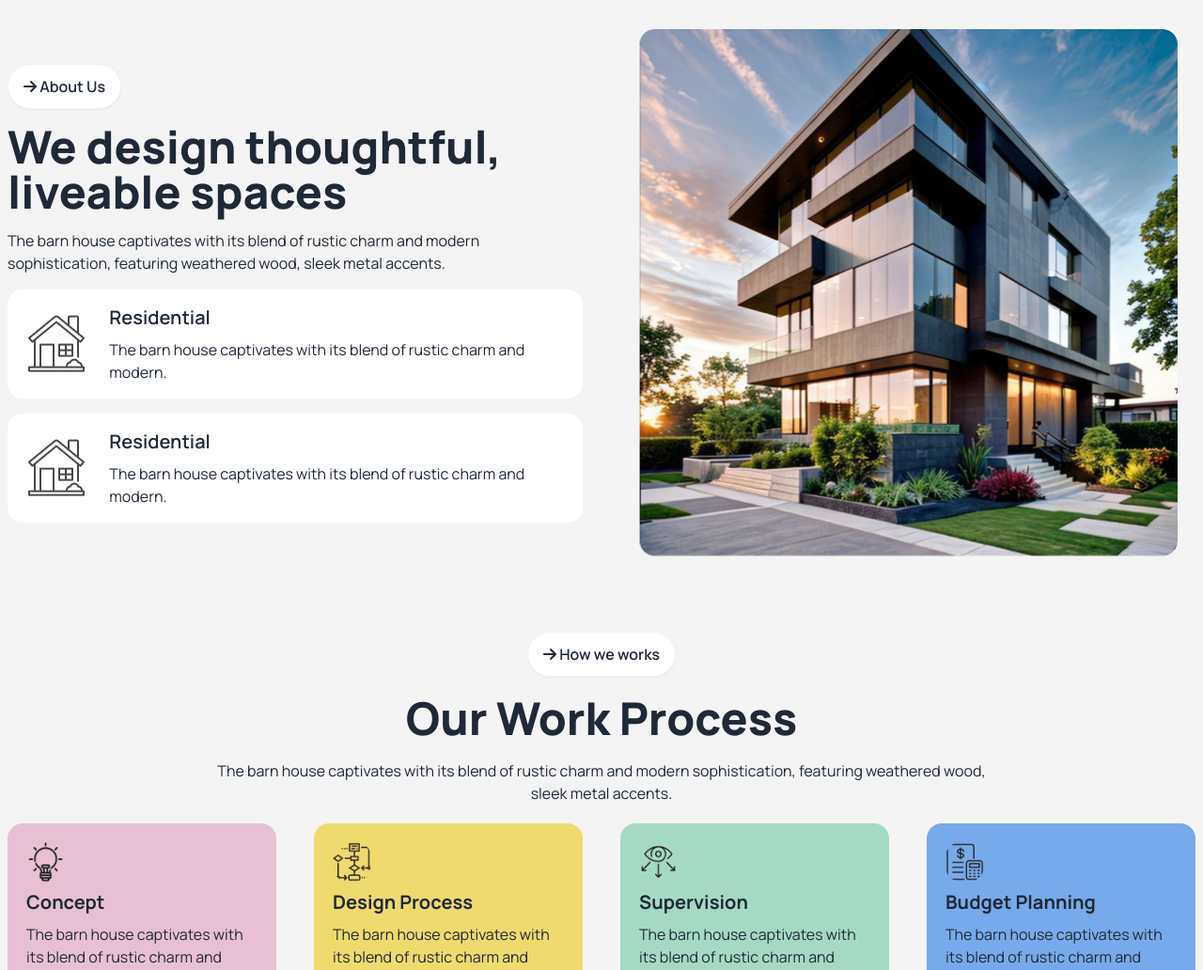
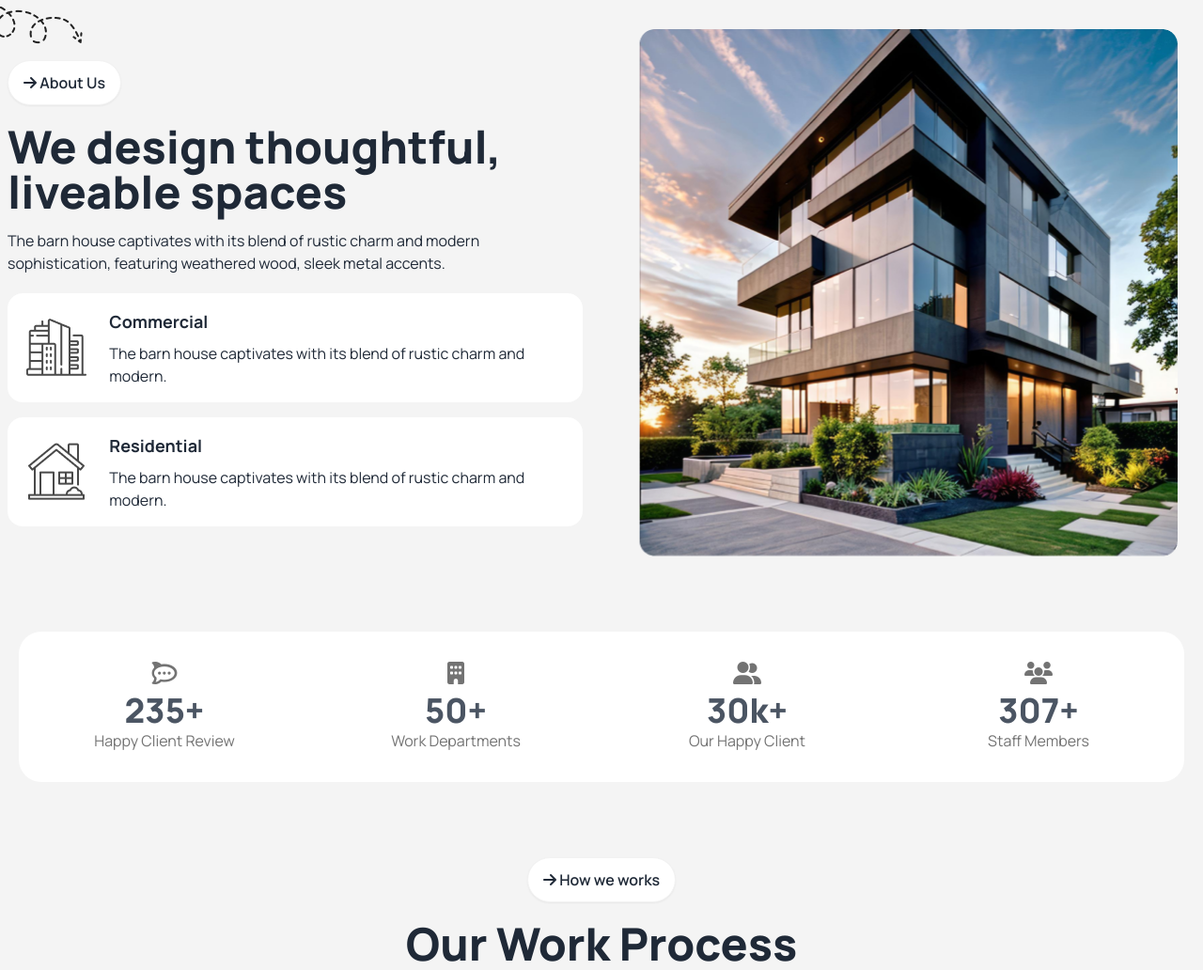
Before and after one commit to arman4hossain/B10-Assignment-03-Arman, a plain HTML site: page index.html in a window 1280 px wide. Shown: the part 783-1815 px from the top of the page at 94% size. Drawn offline with nearby package versions, Linux system fonts and the light colour scheme.

Commit message:
add-stat-section

```diff
--- a/index.html
+++ b/index.html
@@ -27,7 +27,8 @@
                 extend: {
                     colors: {
                         bodybg: '#F4F4F4',
-                        pricolor: "#ABEF5F"
+                        pricolor: "#ABEF5F",
+                        graytext: '#737373'
                     }
                 }
             }
@@ -116,10 +117,11 @@
     </header>
     <main>
         <!-- About us  -->
-        <section class="max-w-screen-xl mx-auto grid grid-cols-1 lg:grid-cols-2 my-20 gap-10 px-8 lg:px-2 items-center">
+        <section class="max-w-screen-xl mx-auto grid grid-cols-1 lg:grid-cols-2 my-20 gap-10 px-4 lg:px-2 items-center relative">
             <!-- Left Side -->
-            <div class="grid gap-4 ">
-                <div class="btn rounded-full px-4 py-2 bg-white w-fit">
+            <div class="grid justify-between gap-5">
+                <img class="absolute -top-7 -left-10 hidden lg:flex" src="assets/Vector.png" alt="">
+                <div class="btn mx-auto lg:mx-0 rounded-full px-4 py-2 bg-white w-fit">
                     <h4 class="text-base"><i class="fa-solid fa-arrow-right"></i> About Us</h4>
                 </div>
                 <div class="grid gap-2">
@@ -132,10 +134,10 @@
                 <div class="grid gap-4 grid-cols-1 md:grid-cols-2 lg:grid-cols-1">
                     <div class="w-auto card card-side bg-base-100 ">
                         <figure>
-                            <img class="px-6 w-40 sm:w-auto" src="assets/residential.png" alt="Movie" />
+                            <img class="px-6 w-40 sm:w-auto" src="assets/commercial.png" alt="Movie" />
                         </figure>
                         <div class="card-body pl-1 py-4">
-                            <h2 class="card-title">Residential</h2>
+                            <h2 class="card-title font-bold text-base md:text-lg">Commercial</h2>
                             <p class="text-sm md:text-base">The barn house captivates with its blend of rustic charm and
                                 modern.</p>
                         </div>
@@ -145,7 +147,7 @@
                             <img class="px-6 w-40 sm:w-auto" src="assets/residential.png" alt="Movie" />
                         </figure>
                         <div class="card-body pl-1 py-4">
-                            <h2 class="card-title">Residential</h2>
+                            <h2 class="card-title font-bold text-base md:text-lg">Residential</h2>
                             <p class="text-sm md:text-base">The barn house captivates with its blend of rustic charm and
                                 modern.</p>
                         </div>
@@ -158,6 +160,51 @@
                 <img class="mx-auto w-full h-[250px] sm:h-[385px] lg:h-auto lg:w-auto" src="assets/Rectangle.png" alt="">
             </div>
         </section>
+
+        <!-- Client  Stat -->
+         <section class="px-5">
+            <div class="max-w-screen-xl mx-auto my-20  p-8 bg-white rounded-3xl grid grid-cols-1 md:grid-cols-2 lg:grid-cols-4 gap-16">
+                <div class="grid gap-2 mx-auto text-center">
+                    <div>
+                        <i class="fa-brands fa-rocketchat fa-xl" style="color: #737373;"></i>
+                    </div>
+                    <div>
+                        <h1 class="text-4xl text-gray-600 font-[900]">235+</h1>
+                    <p class="text-base text-graytext">Happy Client Review</p>
+                    </div>
+                </div>
+
+                <div class="grid gap-2 mx-auto text-center">
+                    <div>
+                        <i class="fa-solid fa-building fa-xl" style="color: #737373;"></i>
+                    </div>
+                    <div>
+                        <h1 class="text-4xl text-gray-600 font-[900]">50+</h1>
+                    <p class="text-base text-graytext">Work Departments</p>
+                    </div>
+                </div>
+
+                <div class="grid gap-2 mx-auto text-center">
+                    <div>
+                        <i class="fa-solid fa-user-group fa-xl" style="color: #737373;"></i>
+                    </div>
+                    <div>
+                        <h1 class="text-4xl text-gray-600 font-[900]">30k+</h1>
+                    <p class="text-base text-graytext">Our Happy Client</p>
+                    </div>
+                </div>
+
+                <div class="grid gap-2 mx-auto text-center">
+                    <div>
+                        <i class="fa-solid fa-users fa-xl" style="color: #737373;"></i>
+                    </div>
+                    <div>
+                        <h1 class="text-4xl text-gray-600 font-[900]">307+</h1>
+                    <p class="text-base text-graytext">Staff Members</p>
+                    </div>
+                </div>
+            </div>
+         </section>
 
 
         <!-- Our Work Process -->
@@ -282,7 +329,7 @@
                 <div class="grid gap-5">
                     <div class="grid  justify-between grid-cols-1 md:grid-cols-4 lg:grid-cols-4 gap-5">
                         <div
-                            class="card w-full border-gray-200 border-2  md:col-span-4 lg:col-span-3 grid grid-cols-1 md:grid-cols-[0.5fr_1fr] gap-10 p-5">
+                            class="card w-full mx-auto border-gray-200 border-2 col-span-1  md:col-span-4 lg:col-span-3 grid grid-cols-1 md:grid-cols-[0.5fr_1fr] gap-10 p-5">
                             <img class="w-full m-auto" src="assets/img1.png" alt="">
                             <div class="grid gap-3 text-left">
                                 <h2 class="card-title font-extrabold">Budget Planning</h2>
@@ -294,7 +341,7 @@
                             </div>
                         </div>
                         <div class="card p-5 border-gray-200 border-2 col-span-2 lg:col-span-1">
-                            <img class="m-auto w-full h-full aspect-auto" src="assets/img2.png" alt="">
+                            <img class="m-auto w-full md:h-full aspect-auto" src="assets/img2.png" alt="">
                         </div>
                         <div class="card  p-5 border-gray-200 border-2 col-span-2 lg:col-span-1">
                             <img class="mx-auto w-full aspect-video lg:aspect-auto" src="assets/img3.png" alt="">
```
